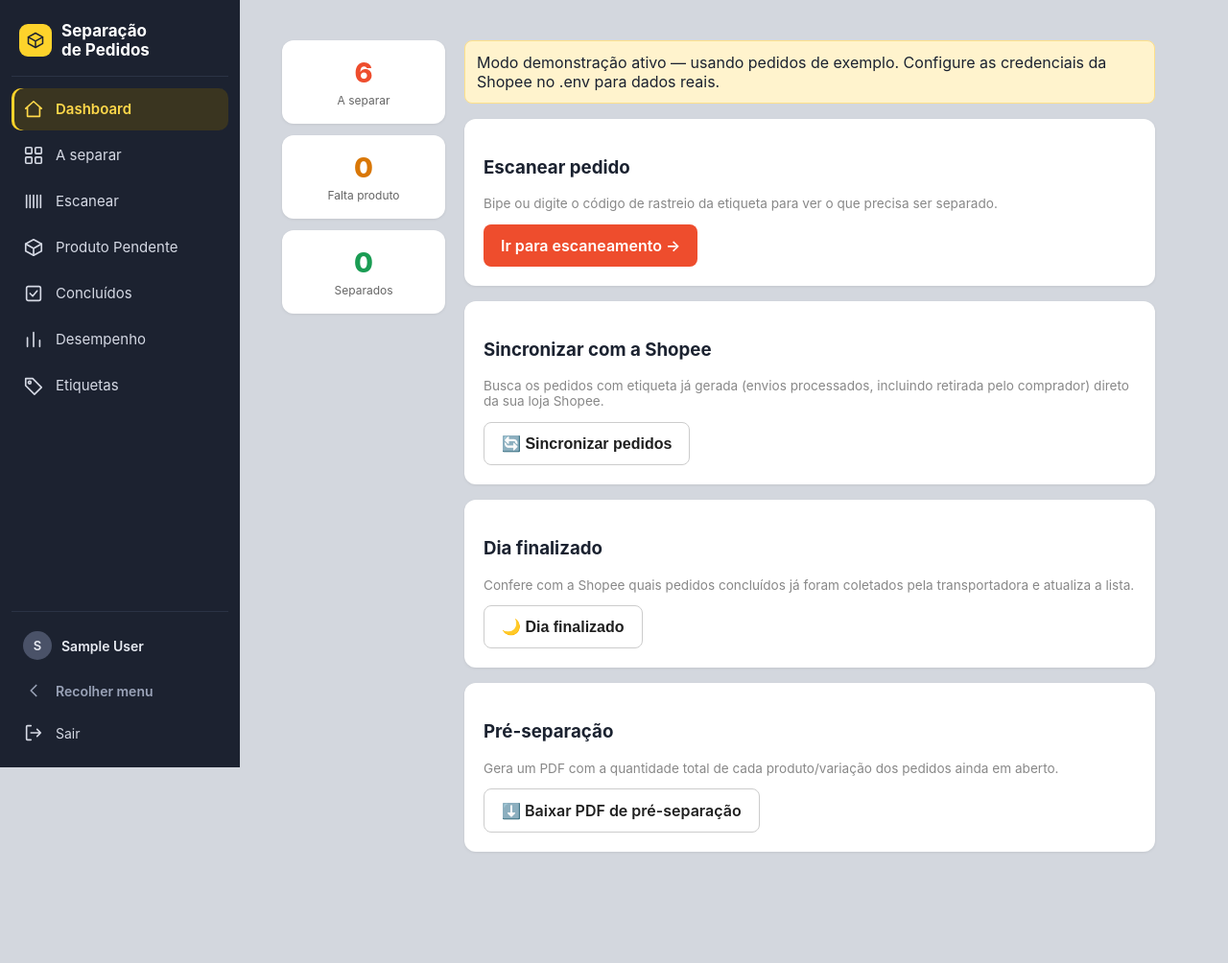
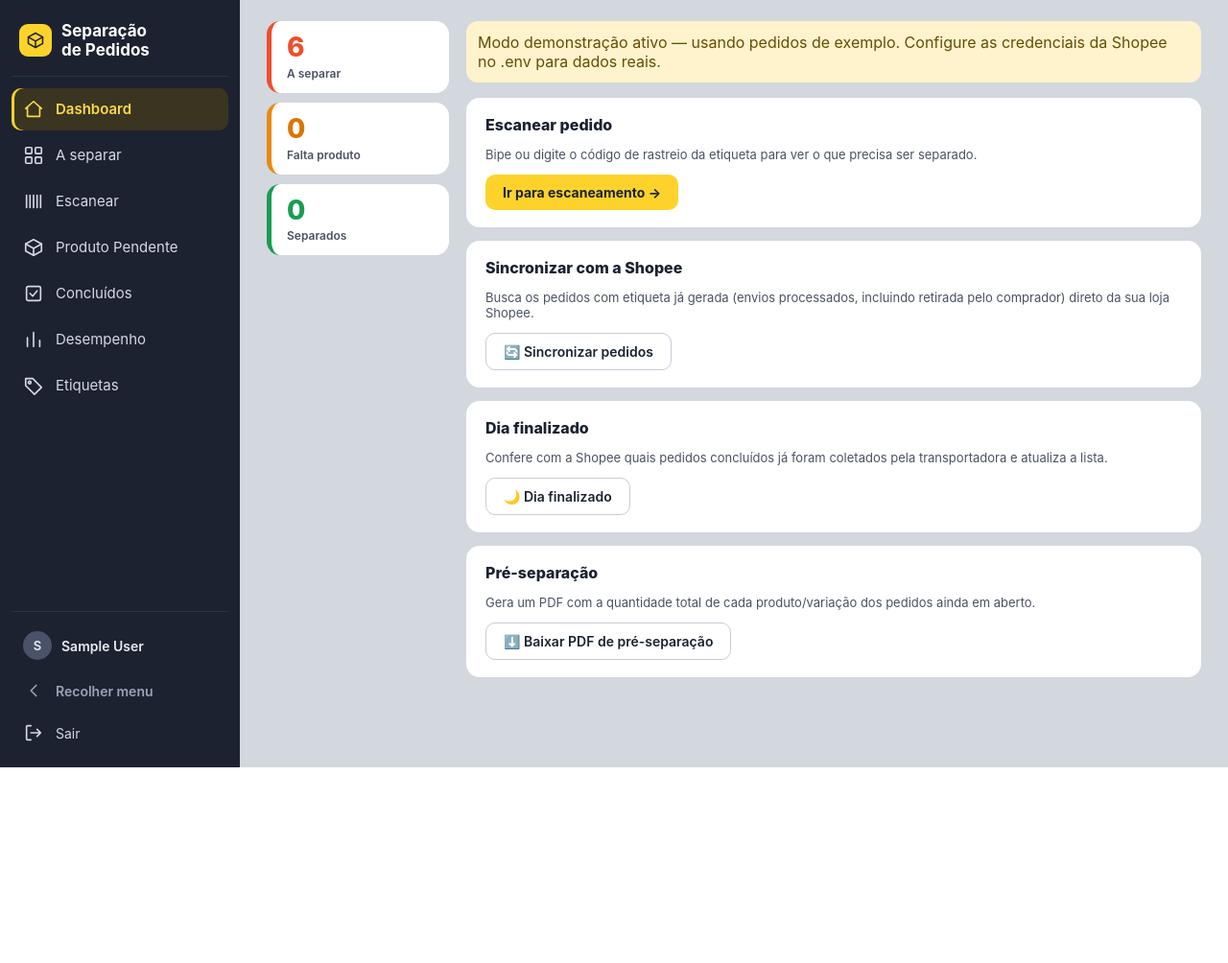
Before and after one commit to Lucasgomesdss/shopee-dashboard, a Flask app: page / in a window 1280 px wide. Shown: the whole page at 96% size. After the commit the page ends 800 px from the top, so only its background shows below. Run offline with Flask 3, Linux system fonts and the light colour scheme; the visitor is signed in with stand-in values (Sample User, id 1); data comes from the database, SQL or seed files in the repository; data that the repository does not hold is empty.

Commit message:
Add styles for v2 layout and components

```diff
--- a/static/v2.css
+++ b/static/v2.css
@@ -77,3 +77,36 @@ body.v2-min .v2-bar{left:76px}
   .v2-col{display:none}
 }
 .v2-plain{padding-bottom:40px}
+/* telas da equipe */
+.v2-main .layout{max-width:1100px;margin:0 auto;padding:0;gap:18px}
+.v2-main main{max-width:none}
+.v2-main main h2{font-size:22px;font-weight:800;margin:0 0 14px;letter-spacing:-.3px}
+.v2-main .card{border-radius:14px;box-shadow:none;padding:18px 20px;margin-bottom:14px}
+.v2-main .card h3{font-size:16px;font-weight:800;margin:0 0 6px}
+.v2-main .muted{font-size:13px;color:#4a5262}
+.v2-main .flash{background:#fff3cd;border:0;border-radius:12px;color:#664d03}
+.v2-main button,.v2-main .btn{font-family:inherit;font-size:14px;font-weight:700;padding:10px 18px;border-radius:10px}
+.v2-main .btn-primary{background:#fdd32b;color:#1b2230}
+.v2-main .btn-primary:hover{background:#f1c500}
+.v2-main .btn-outline{background:#fff;color:#1b2230;border:1px solid #c7ccd6;font-weight:600}
+.v2-main .btn-outline:hover{background:#f3f4f7}
+.v2-main .btn-ok{background:#1a9c53;color:#fff}
+.v2-main .btn-warn{background:#e8890c;color:#fff}
+.v2-main .btn-sm{padding:7px 13px;font-size:12px}
+.v2-main input[type=text],.v2-main input[type=search],.v2-main input[type=password],.v2-main select{font-family:inherit;font-size:16px;padding:12px 14px;border:1px solid #c7ccd6;border-radius:10px;background:#fff}
+.v2-main input:focus{outline:2px solid #fdd32b;border-color:#e0b800}
+.v2-main .sidebar{width:190px;gap:10px;top:22px}
+.v2-main .sidebar-stat{border-radius:14px;box-shadow:none;padding:12px 16px;text-align:left;border-left:5px solid #ccc}
+.v2-main .sidebar-stat .n{font-size:28px;line-height:1.1}
+.v2-main .sidebar-stat .label{font-size:12px;font-weight:600;color:#4a5262;margin-top:2px}
+.v2-main .sidebar-stat.to_separate{border-left-color:#ee4d2d}
+.v2-main .sidebar-stat.pending{border-left-color:#e8890c}
+.v2-main .sidebar-stat.completed{border-left-color:#1a9c53}
+.v2-main .stat{border-radius:14px;box-shadow:none}
+.v2-main .phrase-box{border-radius:12px}
+.v2-main table{background:#fff}
+.v2-main th{font-size:11px;letter-spacing:.4px}
+.v2-main td{font-size:14px}
+.v2-main .tag{font-size:11px}
+.v2-main .items-total{border-radius:12px}
+@media (max-width:720px){.v2-main .sidebar{width:100%}}
```
